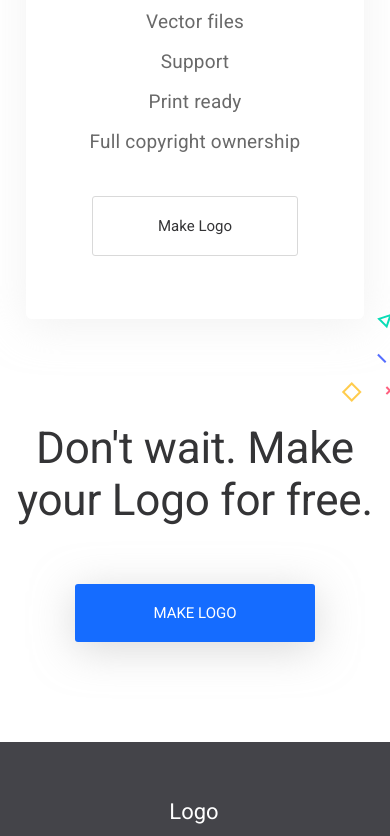
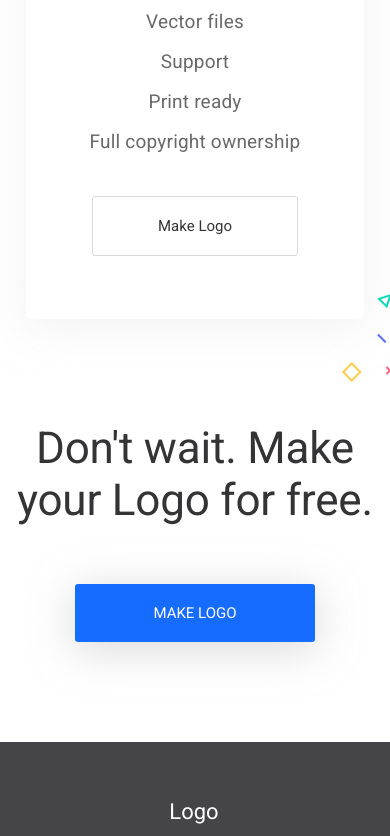
Before and after one commit to rodergstep/logo-landing, a website with bundled scripts: page src/index.html in a window 390 px wide. Shown: the part 4562-5398 px from the top of the page. Built offline with nearby package versions, Linux system fonts and the light colour scheme; files whose address does not match are found by name.

Commit message:
add responsive

```diff
--- a/src/style/main.scss
+++ b/src/style/main.scss
@@ -509,7 +509,7 @@ a {
     }
     .tariff__iconset {
       position: absolute;
-      bottom: -89px;
+      bottom: -69px;
       right: -56px;
       transform: scale(-1, 1);
       img {
```
Also changed, not shown: docs/css/main.min.css, 1 other file.
